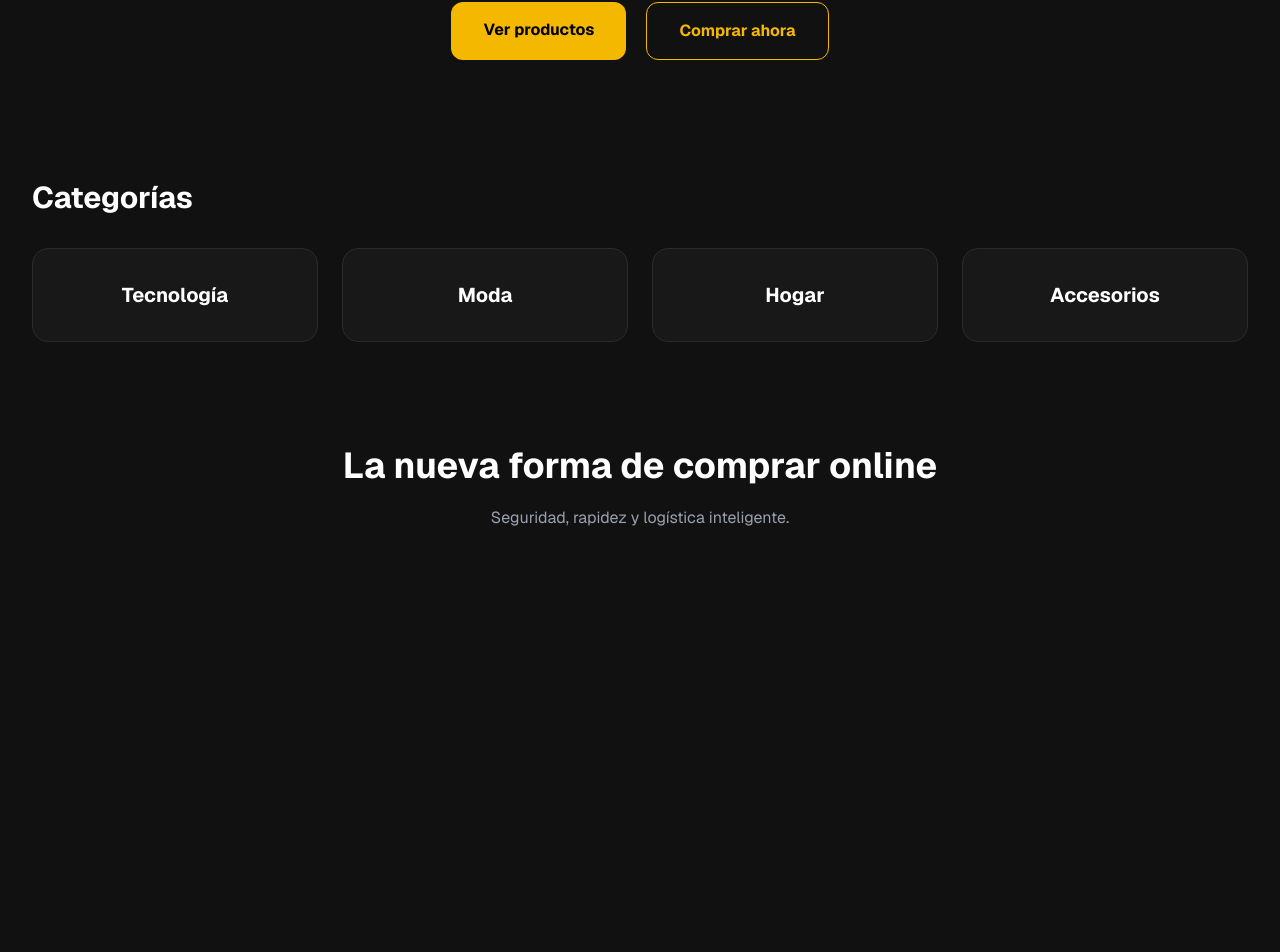
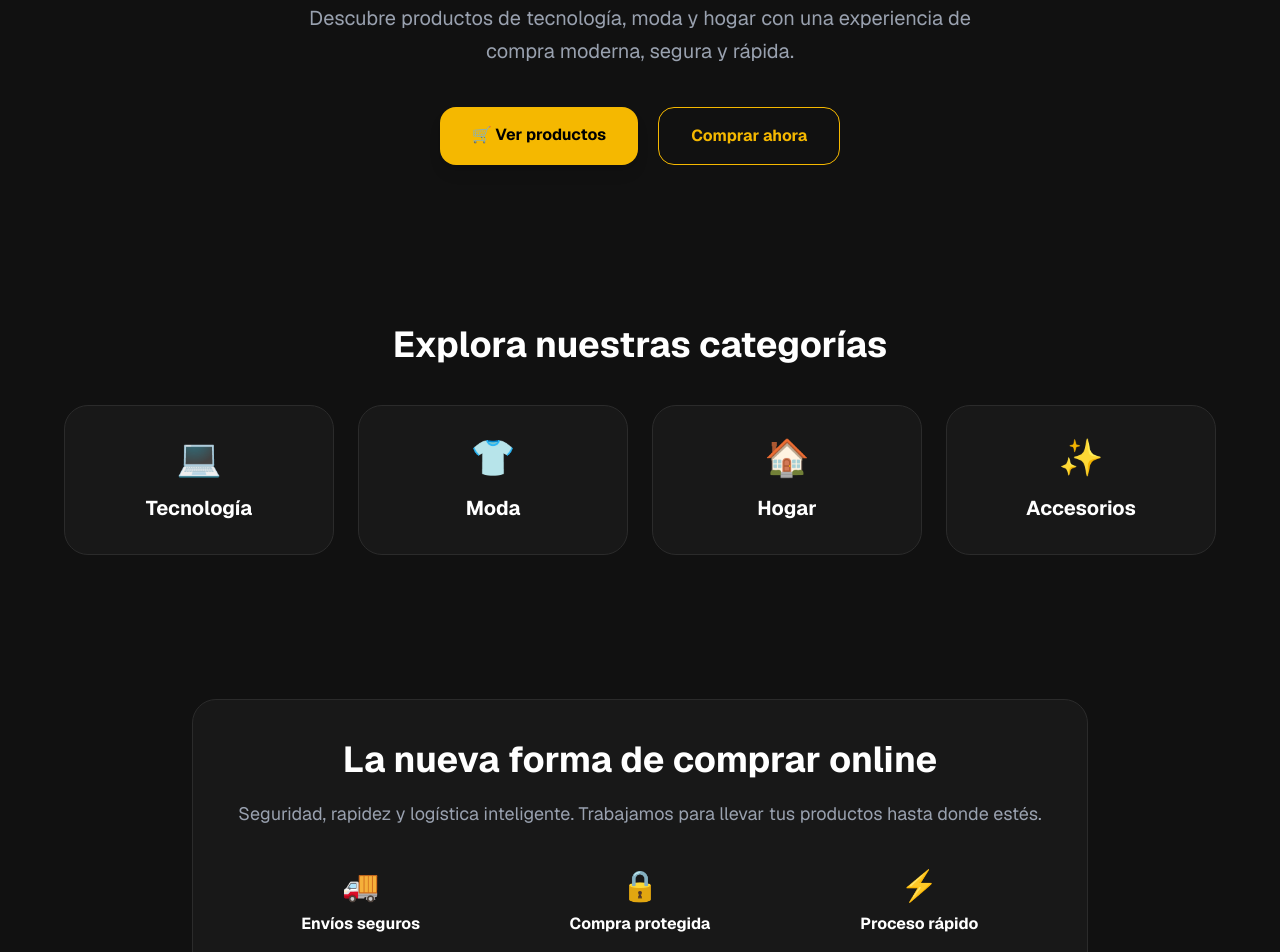
Before and after one commit to aquinojhonatan000-glitch/annt-logistics, a Next.js app: page / in a window 1280 px wide. Shown: the part 503-1455 px from the top of the page. Before the commit the page ends 1097 px from the top, so only its background shows below. Built offline with nearby package versions, Linux system fonts and the light colour scheme; no server answers; the database is empty.

Commit message:
mejoro diseño del inicio ANNT LOGISTICS

```diff
--- a/src/app/page.tsx
+++ b/src/app/page.tsx
@@ -1,5 +1,4 @@
 import Link from "next/link";
-
 
 export default function Home() {
 
@@ -10,12 +9,22 @@ export default function Home() {
 
 {/* HERO */}
 
-      <section className="px-8 py-20 text-center">
+<section className="px-8 py-24 text-center">
 
 
-        <h1 className="text-5xl md:text-7xl font-bold mb-6">
+<div className="max-w-5xl mx-auto">
+
+
+<p className="text-[#f5b800] font-bold tracking-widest mb-5">
+ANNT LOGISTICS
+</p>
+
+
+
+<h1 className="text-5xl md:text-7xl font-bold mb-6 leading-tight">
 
 Compra fácil.
+
 <br />
 
 <span className="text-[#f5b800]">
@@ -26,13 +35,14 @@ export default function Home() {
 
 
 
-        <p className="text-gray-400 text-xl max-w-2xl mx-auto mb-10">
+<p className="text-gray-400 text-xl max-w-2xl mx-auto mb-10 leading-relaxed">
 
-          ANNT LOGISTICS conecta productos,
-          tecnología y soluciones de envío
-          en una experiencia de compra moderna.
+Descubre productos de tecnología, moda y hogar
+con una experiencia de compra moderna,
+segura y rápida.
 
 </p>
+
 
 
 
@@ -41,19 +51,26 @@ export default function Home() {
 
 <Link
 href="/productos"
-            className="bg-[#f5b800] text-black font-bold px-8 py-4 rounded-xl hover:bg-[#ffd700] transition"
+className="bg-[#f5b800] text-black font-bold px-8 py-4 rounded-2xl hover:bg-yellow-400 transition shadow-lg"
 >
-            Ver productos
+
+🛒 Ver productos
+
 </Link>
 
 
 
 <Link
 href="/productos"
-            className="border border-[#f5b800] text-[#f5b800] font-bold px-8 py-4 rounded-xl hover:bg-[#f5b800] hover:text-black transition"
+className="border border-[#f5b800] text-[#f5b800] font-bold px-8 py-4 rounded-2xl hover:bg-[#f5b800] hover:text-black transition"
 >
+
 Comprar ahora
+
 </Link>
+
+
+</div>
 
 
 </div>
@@ -67,35 +84,77 @@ export default function Home() {
 
 {/* CATEGORIAS */}
 
-
-      <section className="px-8 py-10">
+<section className="px-8 py-16">
 
 
-        <h2 className="text-3xl font-bold mb-8">
-          Categorías
+<h2 className="text-3xl md:text-4xl font-bold mb-10 text-center">
+
+Explora nuestras categorías
+
 </h2>
 
 
 
-        <div className="grid md:grid-cols-4 gap-6">
+<div className="grid md:grid-cols-4 gap-6 max-w-6xl mx-auto">
 
 
 {[
-            "Tecnología",
-            "Moda",
-            "Hogar",
-            "Accesorios"
+{
+nombre:"Tecnología",
+icono:"💻"
+},
+{
+nombre:"Moda",
+icono:"👕"
+},
+{
+nombre:"Hogar",
+icono:"🏠"
+},
+{
+nombre:"Accesorios",
+icono:"✨"
+}
+
 ].map((cat)=>(
 
 
 <div
-              key={cat}
-              className="bg-[#181818] border border-[#2b2b2b] rounded-2xl p-8 text-center hover:border-[#f5b800] transition"
+
+key={cat.nombre}
+
+className="
+bg-[#181818]
+border border-[#2b2b2b]
+rounded-3xl
+p-8
+text-center
+hover:border-[#f5b800]
+hover:-translate-y-2
+transition-all
+duration-300
+cursor-pointer
+"
+
+
 >
 
+
+<div className="text-4xl mb-4">
+
+{cat.icono}
+
+</div>
+
+
+
 <h3 className="text-xl font-bold">
-                {cat}
+
+{cat.nombre}
+
 </h3>
+
+
 
 </div>
 
@@ -112,10 +171,14 @@ export default function Home() {
 
 
 
+
 {/* CONFIANZA */}
 
 
-      <section className="px-8 py-16 text-center">
+<section className="px-8 py-20 text-center">
+
+
+<div className="max-w-4xl mx-auto bg-[#181818] border border-[#2b2b2b] rounded-3xl p-10">
 
 
 <h2 className="text-4xl font-bold mb-5">
@@ -125,14 +188,51 @@ export default function Home() {
 </h2>
 
 
-        <p className="text-gray-400">
+
+<p className="text-gray-400 text-lg">
 
 Seguridad, rapidez y logística inteligente.
+Trabajamos para llevar tus productos hasta donde estés.
 
 </p>
 
 
+
+<div className="grid md:grid-cols-3 gap-6 mt-10">
+
+
+<div>
+<p className="text-3xl">🚚</p>
+<p className="font-bold mt-2">
+Envíos seguros
+</p>
+</div>
+
+
+<div>
+<p className="text-3xl">🔒</p>
+<p className="font-bold mt-2">
+Compra protegida
+</p>
+</div>
+
+
+<div>
+<p className="text-3xl">⚡</p>
+<p className="font-bold mt-2">
+Proceso rápido
+</p>
+</div>
+
+
+</div>
+
+
+</div>
+
+
 </section>
+
 
 
 
--- /dev/null
+++ b/src/components/Countdown.tsx
@@ -0,0 +1,60 @@
+"use client";
+
+import { useEffect, useState } from "react";
+
+export default function Countdown(){
+
+  const fechaFinal = new Date("2026-07-15T23:59:59").getTime();
+
+  const [tiempo, setTiempo] = useState("");
+
+  useEffect(()=>{
+
+    const intervalo = setInterval(()=>{
+
+      const ahora = new Date().getTime();
+      const diferencia = fechaFinal - ahora;
+
+
+      if(diferencia <= 0){
+        setTiempo("Oferta terminada");
+        clearInterval(intervalo);
+        return;
+      }
+
+
+      const dias = Math.floor(
+        diferencia / (1000 * 60 * 60 * 24)
+      );
+
+      const horas = Math.floor(
+        (diferencia / (1000 * 60 * 60)) % 24
+      );
+
+      const minutos = Math.floor(
+        (diferencia / (1000 * 60)) % 60
+      );
+
+      const segundos = Math.floor(
+        (diferencia / 1000) % 60
+      );
+
+
+      setTiempo(
+        `${dias}d ${horas}h ${minutos}m ${segundos}s`
+      );
+
+    },1000);
+
+
+    return ()=>clearInterval(intervalo);
+
+  },[]);
+
+
+  return (
+    <div className="bg-red-600 text-white px-5 py-3 rounded-xl font-bold text-center">
+      🔥 Oferta termina en: {tiempo}
+    </div>
+  );
+}
--- /dev/null
+++ b/src/components/CountdownProduct.tsx
@@ -0,0 +1,67 @@
+"use client";
+
+import { useEffect, useState } from "react";
+
+export default function CountdownProduct({
+  fecha
+}:{
+  fecha:string;
+}){
+
+  const [tiempo,setTiempo] = useState("");
+
+  useEffect(()=>{
+
+    const intervalo = setInterval(()=>{
+
+      const ahora = new Date().getTime();
+      const final = new Date(fecha).getTime();
+
+      const diferencia = final - ahora;
+
+
+      if(diferencia <= 0){
+        setTiempo("Oferta terminada");
+        clearInterval(intervalo);
+        return;
+      }
+
+
+      const dias = Math.floor(
+        diferencia / (1000 * 60 * 60 * 24)
+      );
+
+      const horas = Math.floor(
+        (diferencia / (1000 * 60 * 60)) % 24
+      );
+
+      const minutos = Math.floor(
+        (diferencia / (1000 * 60)) % 60
+      );
+
+      const segundos = Math.floor(
+        (diferencia / 1000) % 60
+      );
+
+
+      setTiempo(
+        `${dias}d ${horas}h ${minutos}m ${segundos}s`
+      );
+
+
+    },1000);
+
+
+    return ()=>clearInterval(intervalo);
+
+
+  },[fecha]);
+
+
+  return (
+    <p className="text-red-400 font-bold mt-2">
+      🔥 Oferta termina en: {tiempo}
+    </p>
+  );
+
+}
```
Also changed, not shown: src/app/productos/page.jsx (+287 -97 lines). Lines whose indentation alone changed are shown as unchanged.
